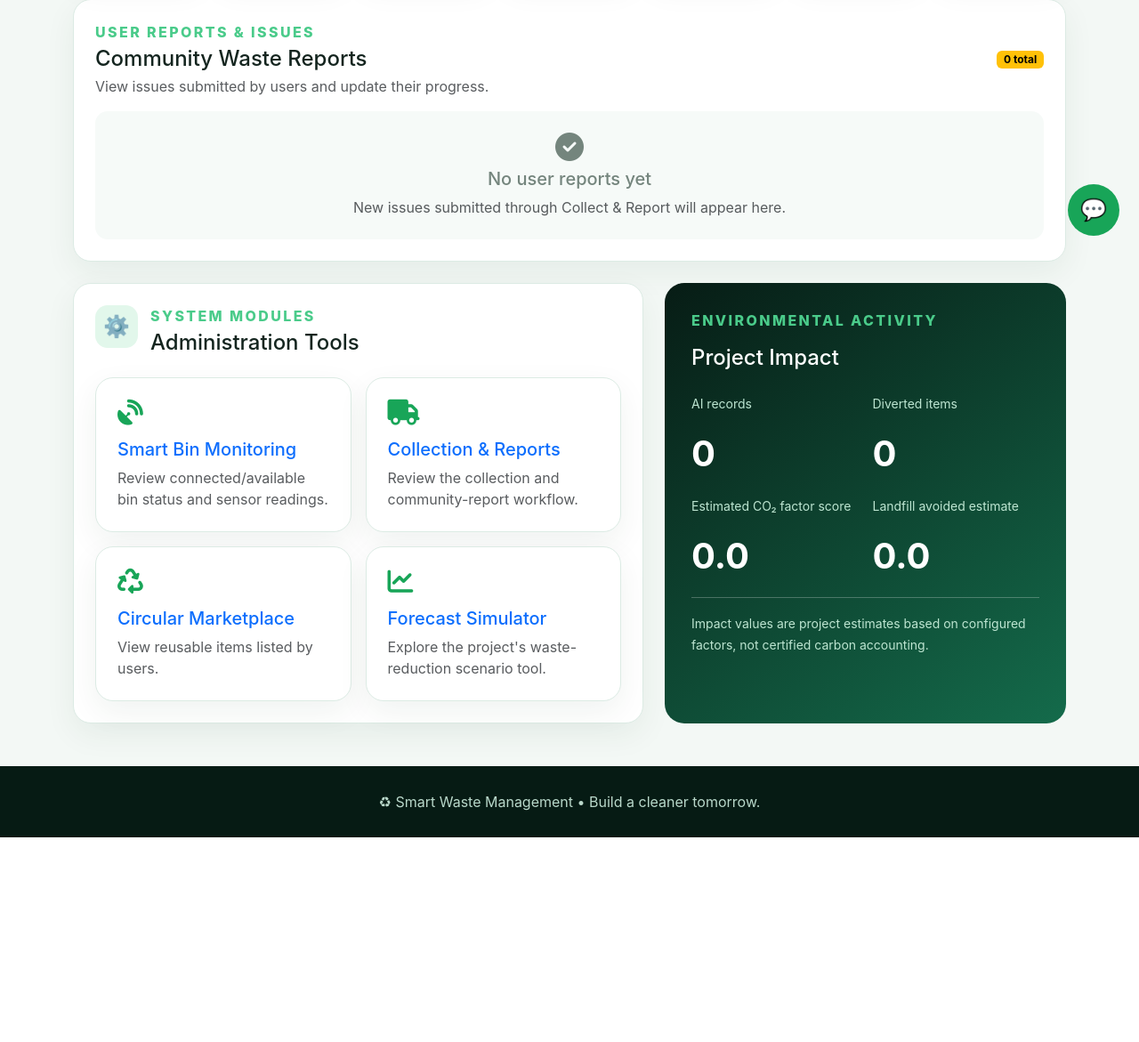
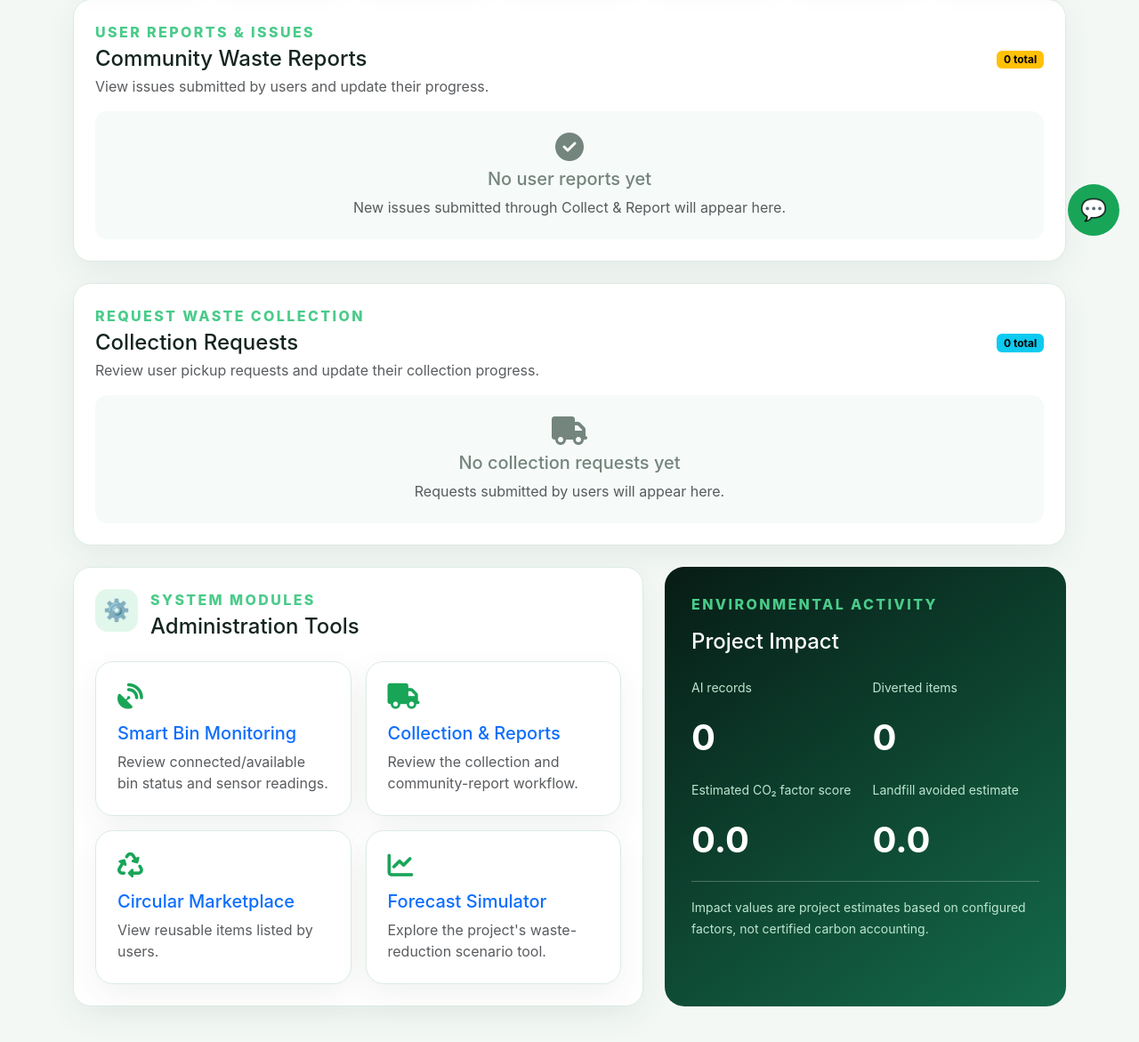
Before and after one commit to Joshna0307/smart-waste-management, a Flask app: page /admin in a window 1280 px wide. Shown: the part 513-1684 px from the top of the page at 89% size. Before the commit the page ends 1454 px from the top, so only its background shows below. Run offline with Flask 3, Linux system fonts and the light colour scheme; the visitor is signed in with stand-in values (Sample User, id 1).

Commit message:
Add admin collection requests section

```diff
--- a/templates/admin.html
+++ b/templates/admin.html
@@ -82,6 +82,52 @@
     {% endif %}
   </div>
 
+  <div class="section-panel mb-4">
+    <div class="d-flex justify-content-between align-items-center flex-wrap gap-2 mb-3">
+      <div>
+        <p class="eyebrow mb-1">REQUEST WASTE COLLECTION</p>
+        <h4 class="mb-1">Collection Requests</h4>
+        <p class="text-muted mb-0">Review user pickup requests and update their collection progress.</p>
+      </div>
+      <span class="badge text-bg-info">{{ requests }} total</span>
+    </div>
+    {% if collection_rows %}
+    <div class="table-responsive">
+      <table class="table align-middle">
+        <thead><tr><th>Request</th><th>Waste</th><th>Quantity</th><th>Preferred Pickup</th><th>Status</th><th>Submitted</th><th>Action</th></tr></thead>
+        <tbody>
+          {% for collection in collection_rows %}
+          <tr>
+            <td><strong>{{ collection.request_id }}</strong></td>
+            <td>{{ collection.waste_type or '—' }}</td>
+            <td>{{ collection.quantity or '—' }}</td>
+            <td>{{ collection.preferred_date or '—' }}<br><small class="text-muted">{{ collection.preferred_time or '' }}</small></td>
+            <td>
+              <form method="post" action="{{ url_for('admin_collection_status', request_id=collection.id) }}" class="d-flex gap-1">
+                <select name="status" class="form-select form-select-sm">
+                  {% for s in ['Pending','Confirmed','Assigned','Picked Up','Completed','Cancelled'] %}
+                  <option value="{{ s }}" {% if collection.status == s %}selected{% endif %}>{{ s }}</option>
+                  {% endfor %}
+                </select>
+                <button class="btn btn-sm btn-success" title="Update status"><i class="fa-solid fa-check"></i></button>
+              </form>
+            </td>
+            <td>{{ collection.created_at.strftime('%d %b %Y, %I:%M %p') if collection.created_at else '—' }}</td>
+            <td><a class="btn btn-sm btn-outline-light" href="{{ url_for('admin_collection_view', request_id=collection.id) }}"><i class="fa-solid fa-eye me-1"></i>View</a></td>
+          </tr>
+          {% endfor %}
+        </tbody>
+      </table>
+    </div>
+    {% else %}
+    <div class="empty-state py-4">
+      <i class="fa-solid fa-truck fa-2x mb-2"></i>
+      <h5>No collection requests yet</h5>
+      <p class="text-muted mb-0">Requests submitted by users will appear here.</p>
+    </div>
+    {% endif %}
+  </div>
+
   <div class="row g-4">
     <div class="col-lg-7">
       <div class="section-panel">
```
